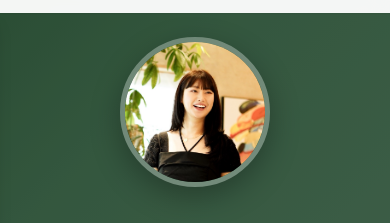
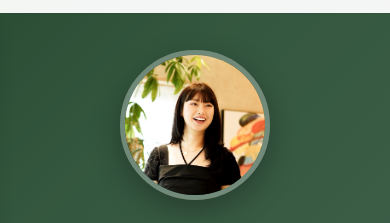
Before and after one commit to heesungku/portfolio, a plain HTML site: page index.html in a window 390 px wide. Shown: the part 57-280 px from the top of the page. Drawn offline with Linux system fonts and the light colour scheme.

Commit message:
Update styles.css
Fix mobile profile image cropping

```diff
--- a/styles.css
+++ b/styles.css
@@ -145,6 +145,7 @@ body {
 
 .hero-profile {
     margin-bottom: 2rem;
+    margin-top: 1rem;
 }
 
 .profile-image {
@@ -765,6 +766,7 @@ section {
     .profile-image {
         width: 150px;
         height: 150px;
+        margin-top: 10px;
     }
 
     .about-content {
@@ -828,4 +830,5 @@ section {
     .section-title {
         font-size: 2rem;
     }
+
 }
```
